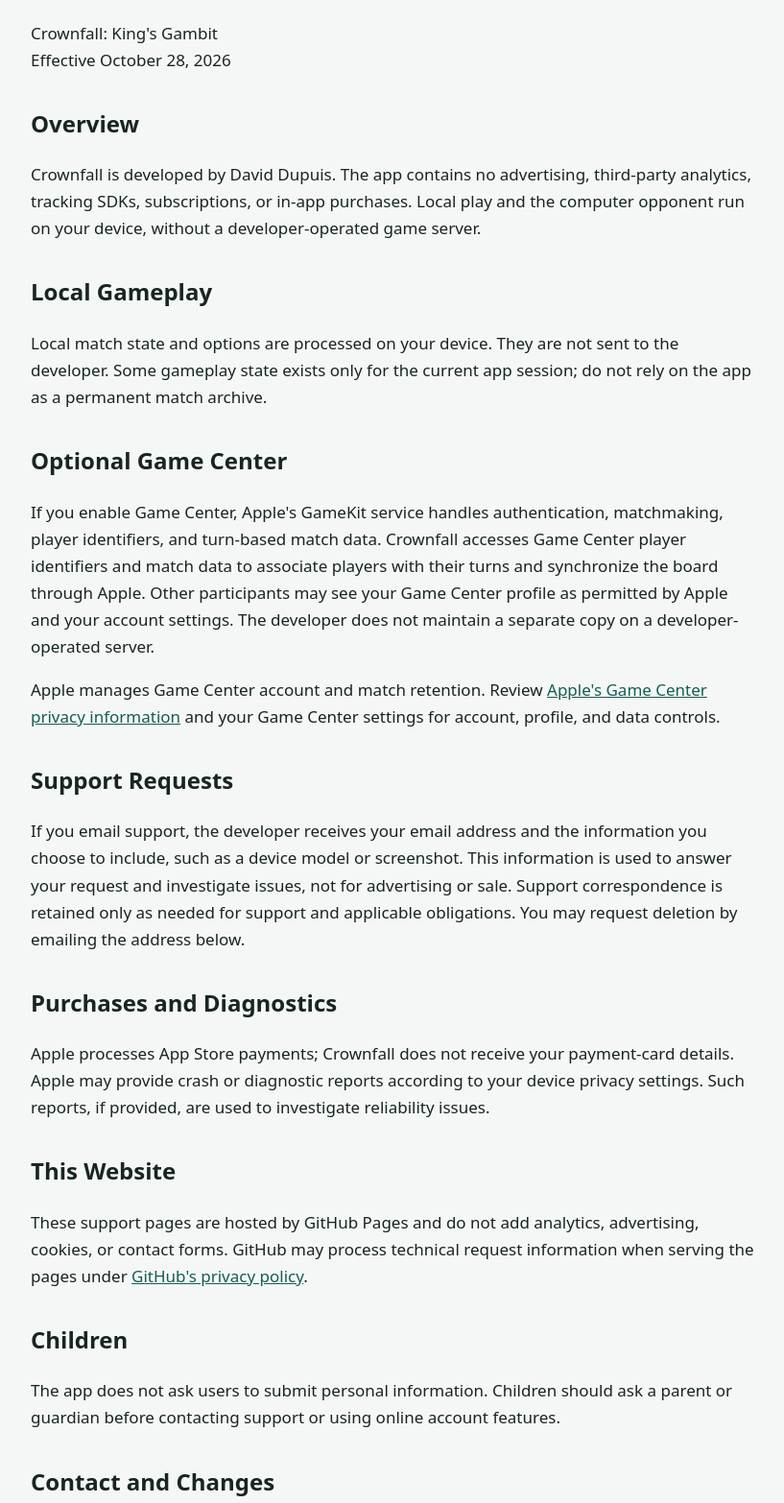
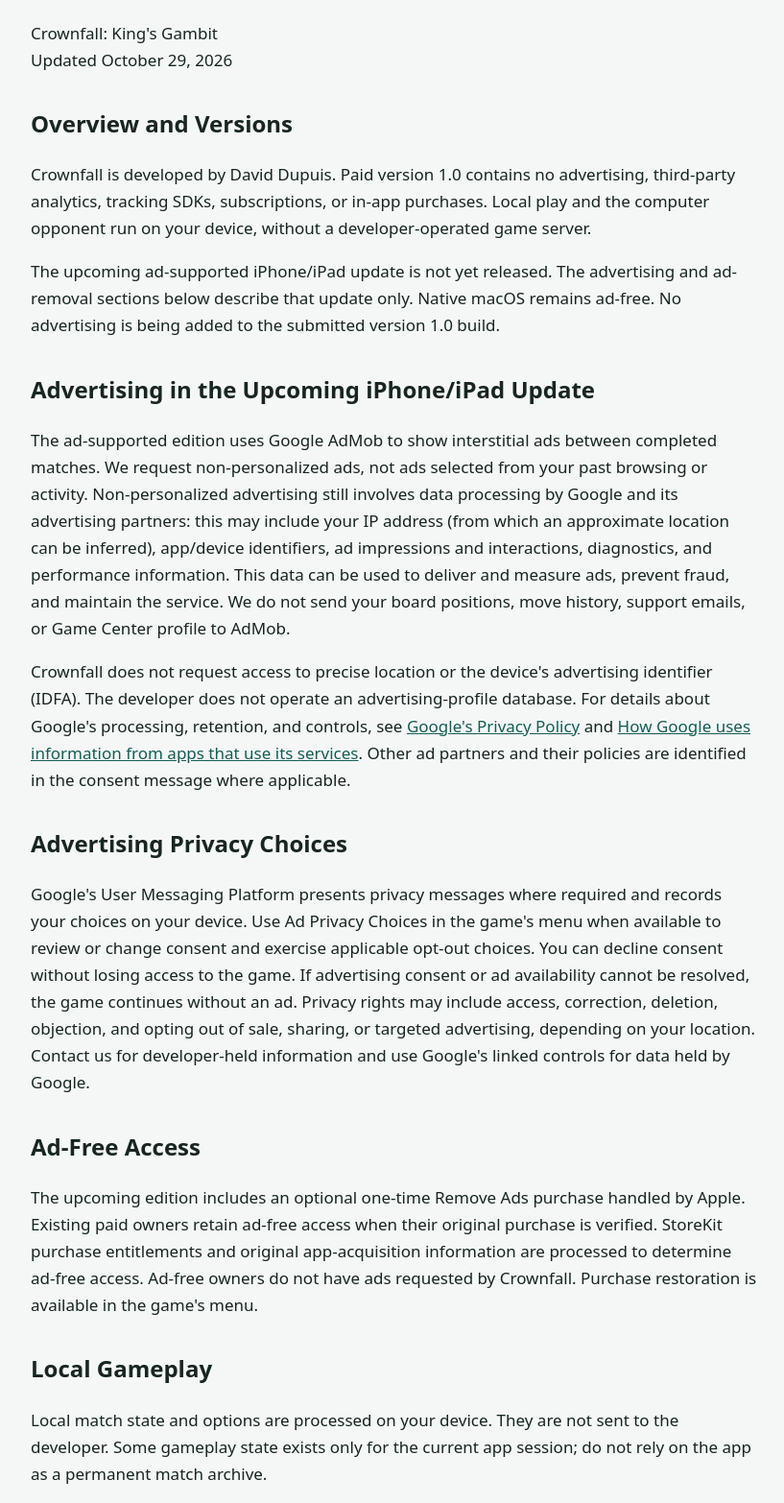
Before and after one commit to daviddupuis617/crownfall-support, a plain HTML site: page privacy.html in a window 1280 px wide. Shown: the part 137-1703 px from the top of the page at 96% size, without its empty margins (228-1045 px from the left). Drawn offline with Linux system fonts and the light colour scheme.

Commit message:
Describe privacy practices for upcoming ad-supported edition

```diff
--- a/privacy.html
+++ b/privacy.html
@@ -1,8 +1,11 @@
 <!doctype html>
 <html lang="en"><head><meta charset="utf-8"><meta name="viewport" content="width=device-width,initial-scale=1"><title>Crownfall Privacy Policy</title>
 <style>body{margin:0;background:#f5f7f7;color:#182520;font:17px/1.65 system-ui,-apple-system,sans-serif}main{max-width:760px;margin:auto;padding:40px 24px 64px}h1{font-size:36px;line-height:1.15}h2{font-size:24px;margin-top:32px}a{color:#165d53}</style></head>
-<body><main><a href="index.html">Crownfall Support</a><h1>Privacy Policy</h1><p>Crownfall: King's Gambit<br>Effective October 28, 2026</p>
-<h2>Overview</h2><p>Crownfall is developed by David Dupuis. The app contains no advertising, third-party analytics, tracking SDKs, subscriptions, or in-app purchases. Local play and the computer opponent run on your device, without a developer-operated game server.</p>
+<body><main><a href="index.html">Crownfall Support</a><h1>Privacy Policy</h1><p>Crownfall: King's Gambit<br>Updated October 29, 2026</p>
+<h2>Overview and Versions</h2><p>Crownfall is developed by David Dupuis. Paid version 1.0 contains no advertising, third-party analytics, tracking SDKs, subscriptions, or in-app purchases. Local play and the computer opponent run on your device, without a developer-operated game server.</p><p>The upcoming ad-supported iPhone/iPad update is not yet released. The advertising and ad-removal sections below describe that update only. Native macOS remains ad-free. No advertising is being added to the submitted version 1.0 build.</p>
+<h2>Advertising in the Upcoming iPhone/iPad Update</h2><p>The ad-supported edition uses Google AdMob to show interstitial ads between completed matches. We request non-personalized ads, not ads selected from your past browsing or activity. Non-personalized advertising still involves data processing by Google and its advertising partners: this may include your IP address (from which an approximate location can be inferred), app/device identifiers, ad impressions and interactions, diagnostics, and performance information. This data can be used to deliver and measure ads, prevent fraud, and maintain the service. We do not send your board positions, move history, support emails, or Game Center profile to AdMob.</p><p>Crownfall does not request access to precise location or the device's advertising identifier (IDFA). The developer does not operate an advertising-profile database. For details about Google's processing, retention, and controls, see <a href="https://policies.google.com/privacy">Google's Privacy Policy</a> and <a href="https://policies.google.com/technologies/partner-sites">How Google uses information from apps that use its services</a>. Other ad partners and their policies are identified in the consent message where applicable.</p>
+<h2>Advertising Privacy Choices</h2><p>Google's User Messaging Platform presents privacy messages where required and records your choices on your device. Use Ad Privacy Choices in the game's menu when available to review or change consent and exercise applicable opt-out choices. You can decline consent without losing access to the game. If advertising consent or ad availability cannot be resolved, the game continues without an ad. Privacy rights may include access, correction, deletion, objection, and opting out of sale, sharing, or targeted advertising, depending on your location. Contact us for developer-held information and use Google's linked controls for data held by Google.</p>
+<h2>Ad-Free Access</h2><p>The upcoming edition includes an optional one-time Remove Ads purchase handled by Apple. Existing paid owners retain ad-free access when their original purchase is verified. StoreKit purchase entitlements and original app-acquisition information are processed to determine ad-free access. Ad-free owners do not have ads requested by Crownfall. Purchase restoration is available in the game's menu.</p>
 <h2>Local Gameplay</h2><p>Local match state and options are processed on your device. They are not sent to the developer. Some gameplay state exists only for the current app session; do not rely on the app as a permanent match archive.</p>
 <h2>Optional Game Center</h2><p>If you enable Game Center, Apple's GameKit service handles authentication, matchmaking, player identifiers, and turn-based match data. Crownfall accesses Game Center player identifiers and match data to associate players with their turns and synchronize the board through Apple. Other participants may see your Game Center profile as permitted by Apple and your account settings. The developer does not maintain a separate copy on a developer-operated server.</p><p>Apple manages Game Center account and match retention. Review <a href="https://www.apple.com/legal/privacy/data/en/game-center/">Apple's Game Center privacy information</a> and your Game Center settings for account, profile, and data controls.</p>
 <h2>Support Requests</h2><p>If you email support, the developer receives your email address and the information you choose to include, such as a device model or screenshot. This information is used to answer your request and investigate issues, not for advertising or sale. Support correspondence is retained only as needed for support and applicable obligations. You may request deletion by emailing the address below.</p>
```
